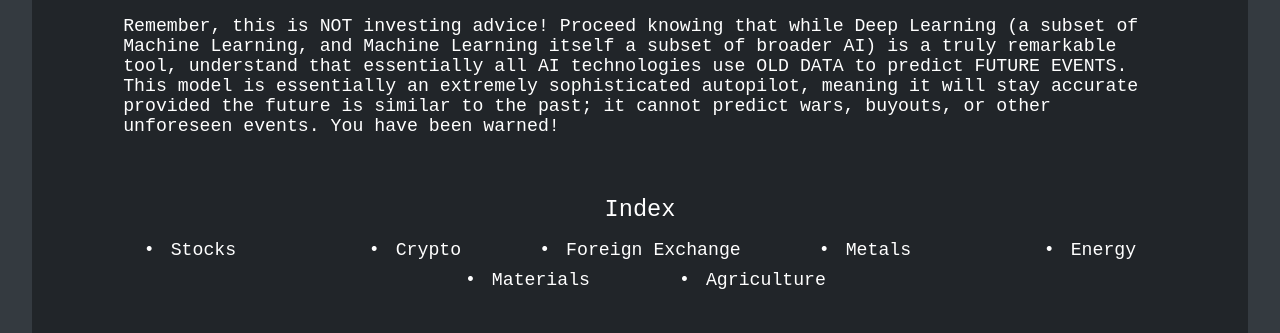
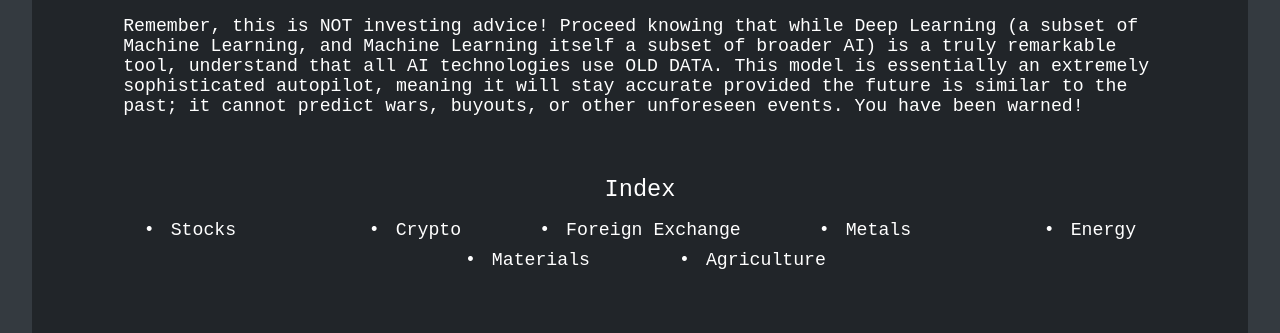
Before and after one commit to matthewthomasbeck/Personal_Website, a website: page pages/machine_learning_portfolio.html in a window 1280 px wide. Shown: the part 190-523 px from the top of the page. Drawn offline with Linux system fonts and the light colour scheme; no server answers.

Commit message:
Tweaked warning

```diff
--- a/pages/machine_learning_portfolio.html
+++ b/pages/machine_learning_portfolio.html
@@ -145,9 +145,9 @@
         <p class="standardFont contentText" id="warningMessage">
             Remember, this is NOT investing advice! Proceed knowing that while Deep Learning (a subset of Machine
             Learning, and Machine Learning itself a subset of broader AI) is a truly remarkable tool, understand that
-            essentially all AI technologies use OLD DATA to predict FUTURE EVENTS. This model is essentially an
-            extremely sophisticated autopilot, meaning it will stay accurate provided the future is similar to the past;
-            it cannot predict wars, buyouts, or other unforeseen events. You have been warned!
+            all AI technologies use OLD DATA. This model is essentially an extremely sophisticated autopilot, meaning it
+            will stay accurate provided the future is similar to the past; it cannot predict wars, buyouts, or other
+            unforeseen events. You have been warned!
         </p>
 
         <!-- INDEX -->
```
